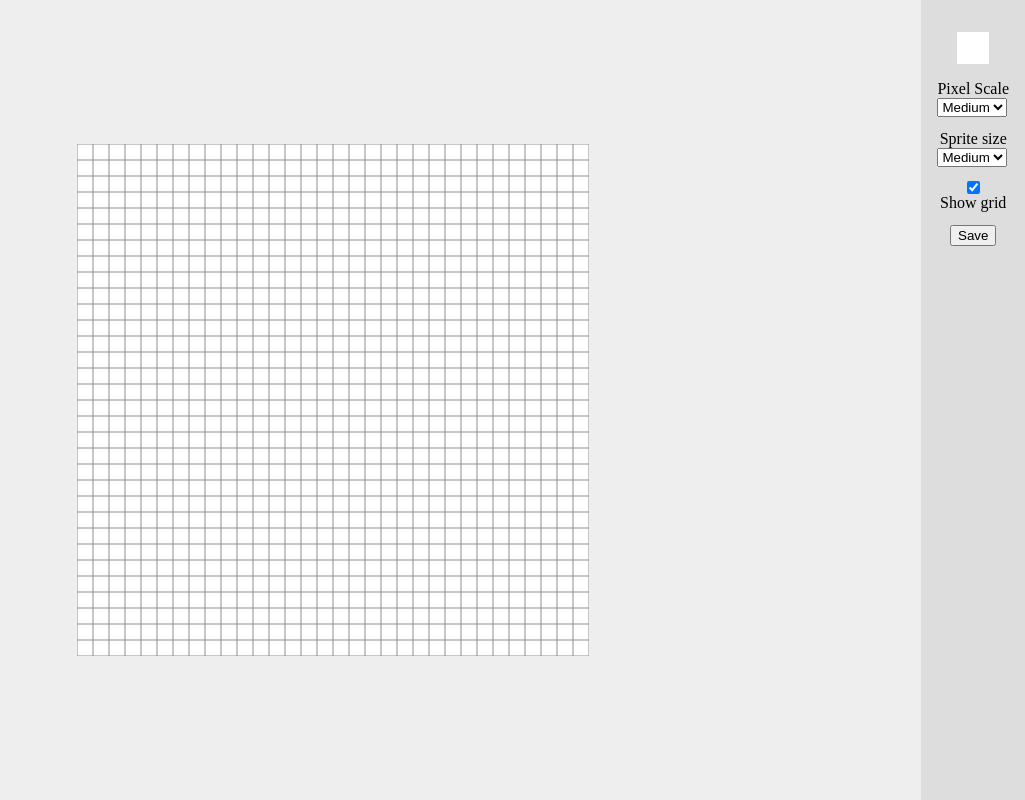
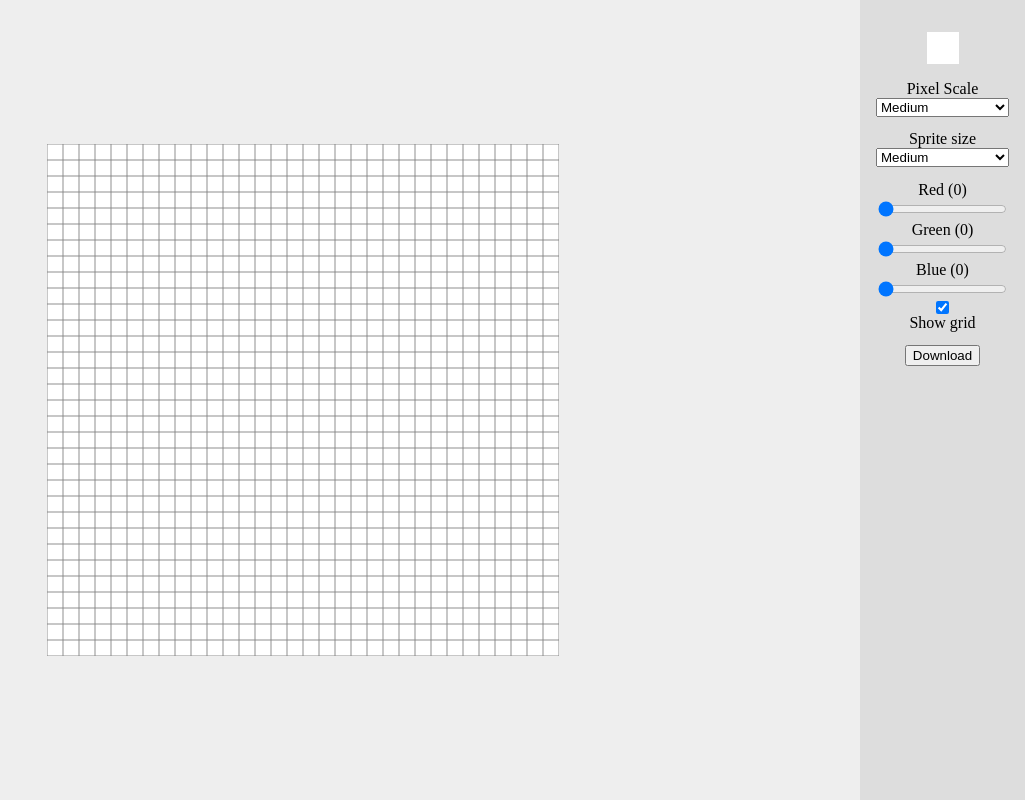
Before and after one commit to deificx/sprite, a website: page index.html in a window 1280 px wide. Shown: the whole page, without its empty margins (255-1280 px from the left). Drawn offline with Linux system fonts and the light colour scheme.

Commit message:
options to set red, green and blue value

```diff
--- a/index.html
+++ b/index.html
@@ -28,6 +28,7 @@
 		select {
 			display: block;
 			margin-bottom: 1em;
+			width: 100%;
 		}
 
 		input[type="checkbox"] {
@@ -62,10 +63,16 @@
 		<select id="option-scale"></select>
 		<label for="option-size">Sprite size</label>
 		<select id="option-size"></select>
+		<label for="option-red" id="option-red-label">Red</label>
+		<input type="range" min="0" max="255" id="option-red" />
+		<label for="option-green" id="option-green-label">Green</label>
+		<input type="range" min="0" max="255" id="option-green" />
+		<label for="option-blue" id="option-blue-label">Blue</label>
+		<input type="range" min="0" max="255" id="option-blue" />
 		<label for="option-grid">
 			<input type="checkbox" id="option-grid" checked> Show grid
 		</label>
-		<button id="option-save">Save</button>
+		<button id="option-save">Download</button>
 	</div>
 	<script src="index.js"></script>
 </body>
--- a/index.js
+++ b/index.js
@@ -24,6 +24,11 @@ function rgba(color) {
 }
 var Sprite = (function () {
     function Sprite(spriteSize) {
+        this.color = {
+            r: 0,
+            g: 0,
+            b: 0
+        };
         this.size = spriteSize;
         this.sprite = [];
         for (var i = 0; i < this.size; i++) {
@@ -38,9 +43,39 @@ var Sprite = (function () {
             this.sprite.push(columns);
         }
     }
-    Sprite.prototype.color = function (x, y) {
+    Sprite.prototype.draw = function (x, y) {
         if (typeof this.sprite[x] !== 'undefined' && typeof this.sprite[x][y] !== 'undefined') {
-            this.sprite[x][y] = { r: 0, g: 0, b: 0 };
+            this.sprite[x][y] = {
+                r: this.color.r,
+                g: this.color.g,
+                b: this.color.b
+            };
+        }
+    };
+    Sprite.prototype.grid = function () {
+        ctx.strokeStyle = rgba({ r: 128, g: 128, b: 128, a: 0.5 });
+        ctx.lineWidth = 1;
+        for (var i = 0; i <= size; i++) {
+            ctx.beginPath();
+            ctx.moveTo(i * scale, 0);
+            ctx.lineTo(i * scale, canvas.height);
+            ctx.closePath();
+            ctx.stroke();
+            ctx.beginPath();
+            ctx.moveTo(0, i * scale);
+            ctx.lineTo(canvas.height, i * scale);
+            ctx.closePath();
+            ctx.stroke();
+        }
+    };
+    Sprite.prototype.preview = function () {
+        for (var i = 0; i < size; i++) {
+            for (var j = 0; j < size; j++) {
+                ctxP.beginPath();
+                ctxP.fillStyle = rgb(this.sprite[i][j]);
+                ctxP.fillRect(i, j, 1, 1);
+                ctxP.closePath();
+            }
         }
     };
     Sprite.prototype.render = function () {
@@ -53,15 +88,8 @@ var Sprite = (function () {
             }
         }
     };
-    Sprite.prototype.preview = function () {
-        for (var i = 0; i < size; i++) {
-            for (var j = 0; j < size; j++) {
-                ctxP.beginPath();
-                ctxP.fillStyle = rgb(this.sprite[i][j]);
-                ctxP.fillRect(i, j, 1, 1);
-                ctxP.closePath();
-            }
-        }
+    Sprite.prototype.setColor = function (color) {
+        this.color = color;
     };
     return Sprite;
 }());
@@ -115,34 +143,54 @@ var save = false;
 saveOption.onclick = function () {
     save = true;
 };
+var redOption = document.getElementById('option-red');
+var redOptionLabel = document.getElementById('option-red-label');
+redOption.value = '0';
+redOptionLabel.innerHTML = 'Red (0)';
+redOption.onchange = function () {
+    redOptionLabel.innerHTML = 'Red (' + this.value + ')';
+    sprite.setColor({
+        r: this.value,
+        g: sprite.color.g,
+        b: sprite.color.b
+    });
+};
+var greenOption = document.getElementById('option-green');
+var greenOptionLabel = document.getElementById('option-green-label');
+greenOption.value = '0';
+greenOptionLabel.innerHTML = 'Green (0)';
+greenOption.onchange = function () {
+    greenOptionLabel.innerHTML = 'Green (' + this.value + ')';
+    sprite.setColor({
+        r: sprite.color.r,
+        g: this.value,
+        b: sprite.color.b
+    });
+};
+var blueOption = document.getElementById('option-blue');
+var blueOptionLabel = document.getElementById('option-blue-label');
+blueOption.value = '0';
+blueOptionLabel.innerHTML = 'Blue (0)';
+blueOption.onchange = function () {
+    blueOptionLabel.innerHTML = 'Blue (' + this.value + ')';
+    sprite.setColor({
+        r: sprite.color.r,
+        g: sprite.color.g,
+        b: this.value
+    });
+};
 var gridOption = document.getElementById('option-grid');
 var showGrid = true;
 gridOption.onchange = function () {
     showGrid = !showGrid;
 };
-function renderGrid() {
-    ctx.strokeStyle = rgba({ r: 128, g: 128, b: 128, a: 0.5 });
-    ctx.lineWidth = 1;
-    for (var i = 0; i <= size; i++) {
-        ctx.beginPath();
-        ctx.moveTo(i * scale, 0);
-        ctx.lineTo(i * scale, canvas.height);
-        ctx.closePath();
-        ctx.stroke();
-        ctx.beginPath();
-        ctx.moveTo(0, i * scale);
-        ctx.lineTo(canvas.height, i * scale);
-        ctx.closePath();
-        ctx.stroke();
-    }
-}
 var image = null;
 function update() {
     requestAnimationFrame(update);
     sprite.preview();
     sprite.render();
     if (showGrid) {
-        renderGrid();
+        sprite.grid();
     }
     if (save) {
         save = false;
@@ -155,7 +203,7 @@ function pixelate(mouseEvent) {
     var rect = canvas.getBoundingClientRect();
     var x = Math.floor((mouseEvent.clientX - rect.left) / scale);
     var y = Math.floor((mouseEvent.clientY - rect.top) / scale);
-    sprite.color(x, y);
+    sprite.draw(x, y);
 }
 var drawing = false;
 canvas.onmousedown = function (event) {
```
Also changed, not shown: index.ts (+83 -30 lines).
